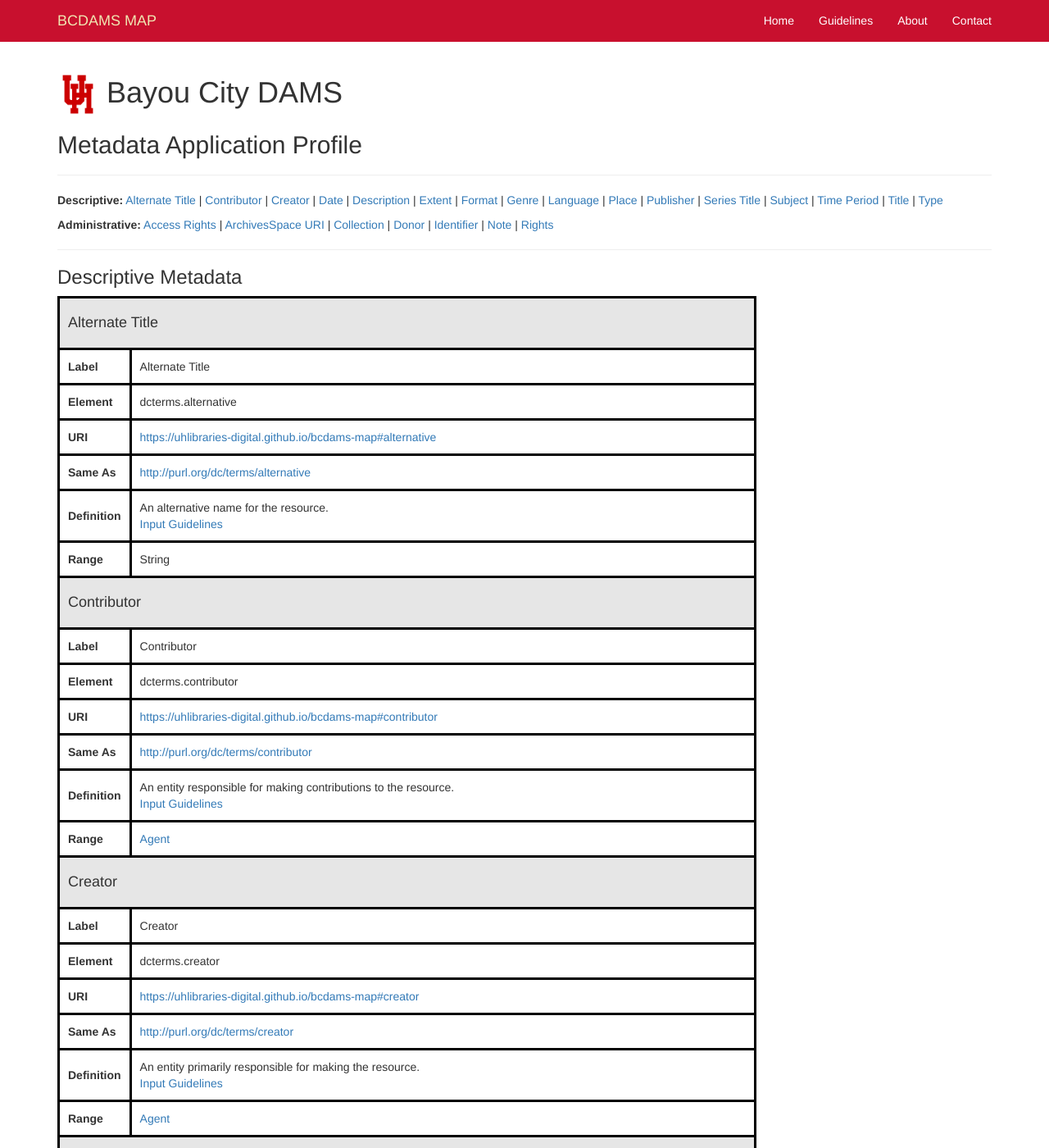
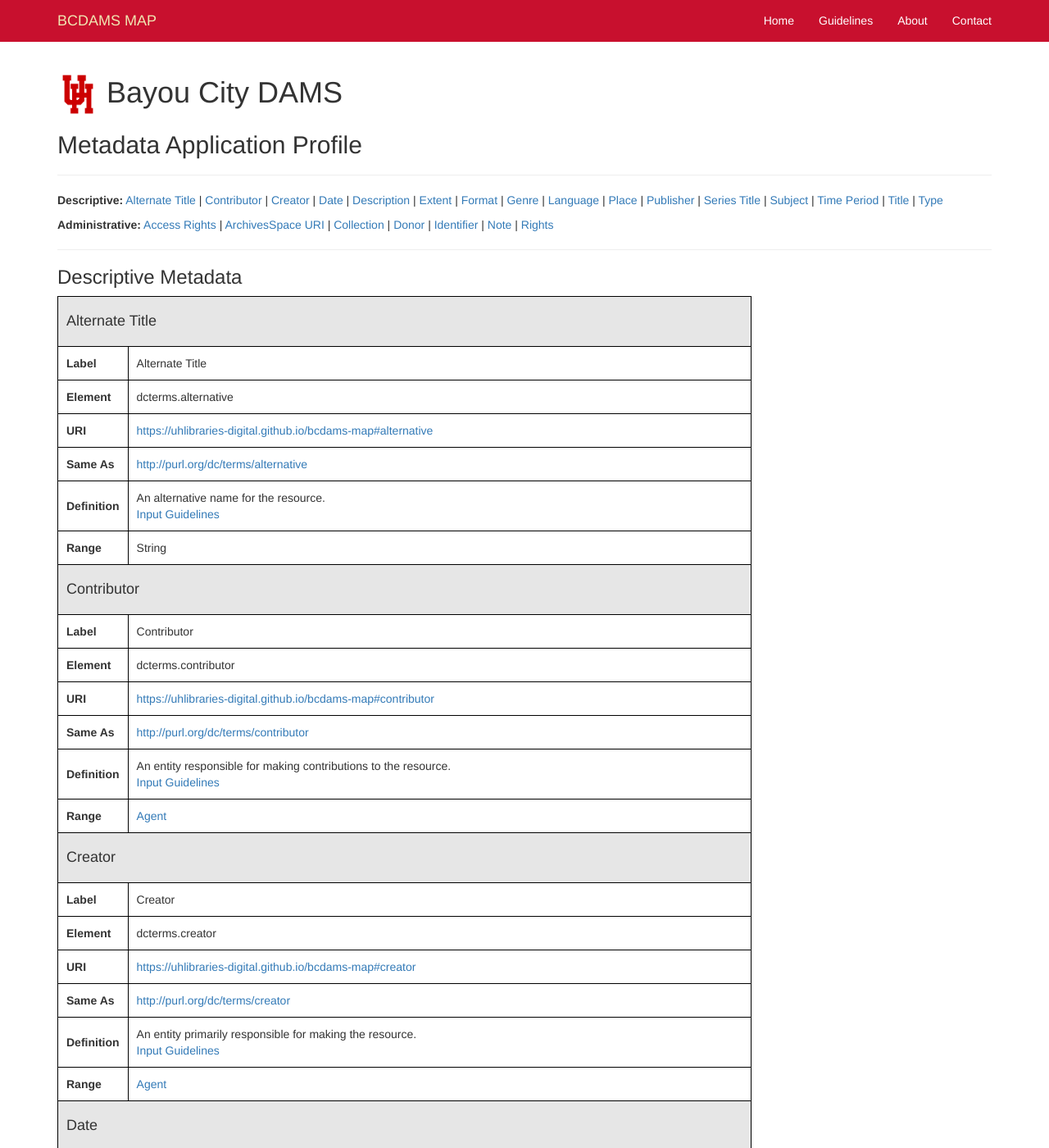
Before and after one commit to uhlibraries-digital/bcdams-map, a Jekyll site: the page built from index.html, in a window 1280 px wide and 1400 px high. Shown: the whole window at 82% size. Built offline with Jekyll 4.4.1, drawn with Linux system fonts in a browser that asks for light colours; nearby versions of some CDN libraries; the list of posts is cut into pages by our own code; comment, search, counter and statistics services are not loaded.

Commit message:
Revert "add weight to borders and th font"
This reverts commit ba8464399d7eaac0a27a111e4e7578c74e0fef8d.

```diff
--- a/assets/css/custom.css
+++ b/assets/css/custom.css
@@ -53,13 +53,12 @@
 table,
 th,
 td {
-   border: 3px solid black;
+   border: 1px solid black;
    padding: 10px;
 }
 
 th {
     background-color: #e6e6e6;
-    font-weight: bold;
 }
 
 /**
```
